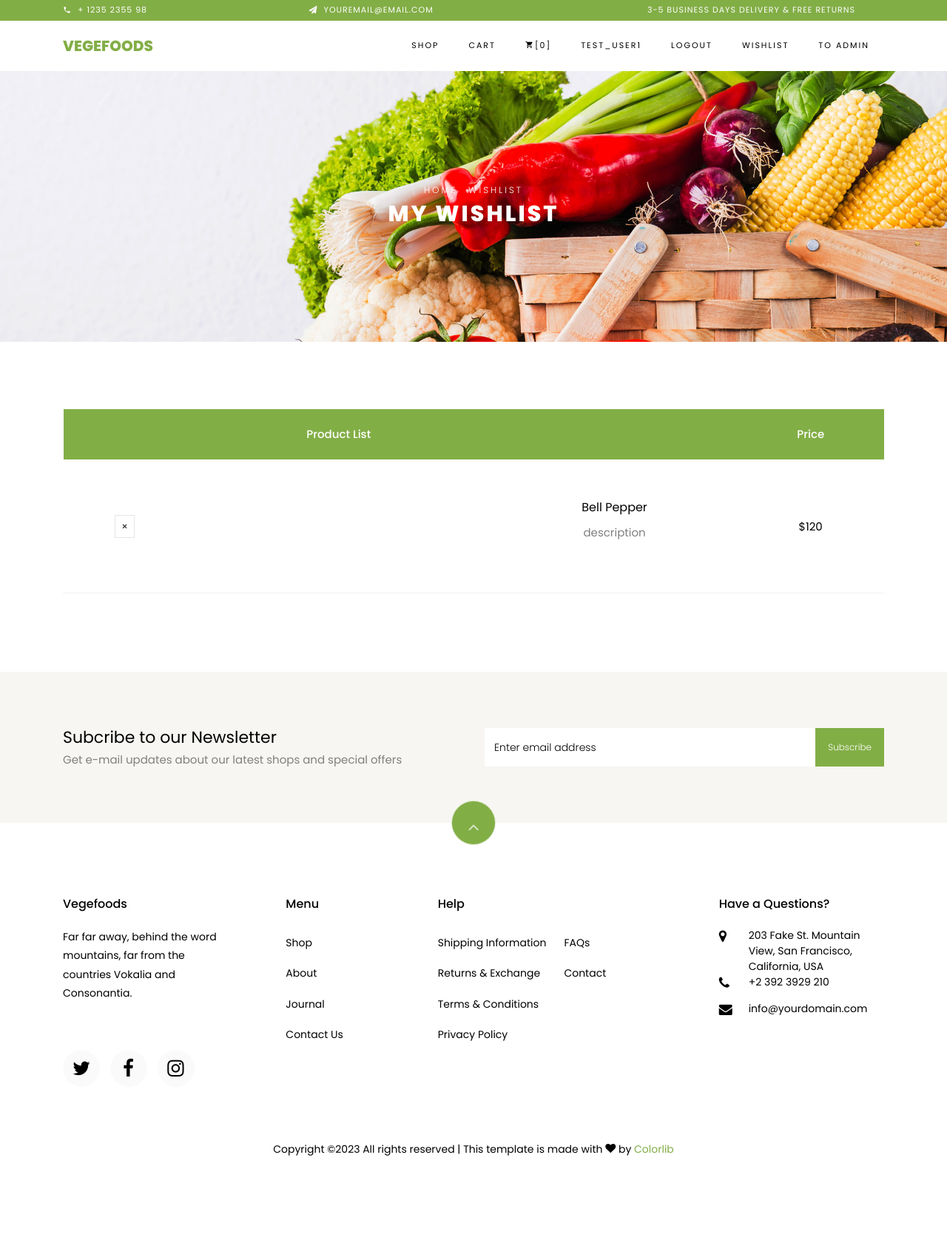
After one commit to vitttoria/PyWEB_, a Django app: page /wishlist/ in a window 1280 px wide. The commit adds this page. Shown: the whole page at 74% size. Run offline with Django 4.2, Linux system fonts and the light colour scheme; a user stored in the database is signed in; parts of the project's set-up code (start-up, migrations or seed data) failed here and were passed over; some libraries are stand-ins or nearby versions; some web fonts are replaced.

Commit message:
Изменения для зачетного задания

```diff
--- a/store/admin.py
+++ b/store/admin.py
@@ -1,8 +1,9 @@
 from django.contrib import admin
-from .models import Product, Category, Discount, Cart
+from .models import Product, Category, Discount, Cart, Wishlist
 
 
 admin.site.register(Category)
 admin.site.register(Product)
 admin.site.register(Discount)
 admin.site.register(Cart)
+admin.site.register(Wishlist)
--- a/store/templates/store/base.html
+++ b/store/templates/store/base.html
@@ -64,6 +64,7 @@
             {% if request.user.is_authenticated %}
             <li class="nav-item"><a class="nav-link">{{request.user.username}}</a></li>
             <li class="nav-item"><a class="nav-link" href="{% url 'login:logout' %}">Logout</a></li>
+            <li class="nav-item"><a class="nav-link" href="{% url 'store:wishlist' %}">Wishlist</a></li>
                {% if  request.user.is_staff %}
                <li class="nav-item"><a class="nav-link" href="/admin/">To Admin</a></li>
                {% endif %}
--- /dev/null
+++ b/store/templates/store/wishlist.html
@@ -0,0 +1,74 @@
+{% extends 'store/base.html' %}
+{% load static %}
+{% block content %}
+    <div class="hero-wrap hero-bread" style="background-image: url({% static 'store/images/bg_1.jpg' %});">
+      <div class="container">
+        <div class="row no-gutters slider-text align-items-center justify-content-center">
+          <div class="col-md-9 ftco-animate text-center">
+          	<p class="breadcrumbs"><span class="mr-2"><a href="index.html">Home</a></span> <span>Wishlist</span></p>
+            <h1 class="mb-0 bread">My Wishlist</h1>
+          </div>
+        </div>
+      </div>
+    </div>
+
+    <section class="ftco-section ftco-cart">
+			<div class="container">
+				<div class="row">
+    			<div class="col-md-12 ftco-animate">
+    				<div class="cart-list">
+	    				<table class="table">
+						    <thead class="thead-primary">
+						      <tr class="text-center">
+						        <th>&nbsp;</th>
+						        <th>Product List</th>
+						        <th>&nbsp;</th>
+						        <th>Price</th>
+						      </tr>
+						    </thead>
+						    <tbody>
+{#						      {% for product in data %}#}<!-- Начало цикла-->
+                                <tr class="text-center">
+                                    <!-- Опционально! Реализовать, что при нажатии на крестик удаляется товар из Wishlist,
+                                    соответственно пишите ссылку на обработчик. Обработчик принимает параметр id товара
+                                    который он должен удалить из БД, удаляет его и возвращает перенаправление (redirect)
+                                    на обработчик wishlist, который показывает страницу wishlist-->
+                                    <td class="product-remove"><a href="{% url 'store:wishlist' %}"><span class="ion-ios-close"></span></a></td>
+                                    <!-- При нажатии на картинку (подставить из БД) должен быть переход на соответствующий товар ссылку прописать в href-->
+                                    <td class="image-prod"><a href="{% url 'store:product' product.id %}"><div class="img" style="/{{ product.image }}"></div></a></td>
+                                    <td class="product-name">
+                                        <h3>Bell Pepper</h3><!-- Название из БД-->
+                                        <p>description</p><!-- Описание из БД-->
+                                    </td>
+
+                                    <td class="price">$120</td><!-- Стоимость из БД-->
+
+                                  </tr>
+{#                              {% endfor %}#}<!-- Конец цикла-->
+						    </tbody>
+						  </table>
+					  </div>
+    			</div>
+    		</div>
+			</div>
+		</section>
+
+		<section class="ftco-section ftco-no-pt ftco-no-pb py-5 bg-light">
+      <div class="container py-4">
+        <div class="row d-flex justify-content-center py-5">
+          <div class="col-md-6">
+          	<h2 style="font-size: 22px;" class="mb-0">Subcribe to our Newsletter</h2>
+          	<span>Get e-mail updates about our latest shops and special offers</span>
+          </div>
+          <div class="col-md-6 d-flex align-items-center">
+            <form action="#" class="subscribe-form">
+              <div class="form-group d-flex">
+                <input type="text" class="form-control" placeholder="Enter email address">
+                <input type="submit" value="Subscribe" class="submit px-3">
+              </div>
+            </form>
+          </div>
+        </div>
+      </div>
+    </section>
+{% endblock %}
--- a/store/urls.py
+++ b/store/urls.py
@@ -1,7 +1,7 @@
 from django.urls import path
 
 
-from .views import CartView, ShopView, ProductSingleView, CartViewSet
+from .views import CartView, ShopView, ProductSingleView, CartViewSet, WishlistView
 from rest_framework import routers
 
 router = routers.DefaultRouter()
@@ -14,4 +14,5 @@ urlpatterns = [
    path('cart/', CartView.as_view(), name='cart'),
    path('', ShopView.as_view(), name='shop'),
    path('product/<int:id>/', ProductSingleView.as_view(), name='product'),
+   path('wishlist/', WishlistView.as_view(), name='wishlist'),
 ]
--- a/store/views.py
+++ b/store/views.py
@@ -7,6 +7,54 @@ from rest_framework import viewsets, response
 from rest_framework.permissions import IsAuthenticated
 from .serializers import CartSerializer
 from django.shortcuts import get_object_or_404
+from django.shortcuts import redirect
+
+
+class WishlistView(View):
+    def get(self, request):
+        if request.user.is_authenticated:
+            products = Product.objects.values('id', 'name', 'image')
+            # код который необходим для обработчика
+            return render(request, "store/wishlist.html",  {"data": products})
+        # Иначе отправляет авторизироваться
+        return redirect('login:login')  # from django.shortcuts import redirect
+
+    def favourites(self, request, id):
+
+        product = get_object_or_404(Product, pk=id)
+        if product.favourites.filter(id=request.user.ide).exist():
+            product.favourites.remove(request.user)
+        else:
+            product.favourites.add(request.user)
+
+        return render(request, 'store/wishlist.html')
+
+
+    def product_favourite_list(request, id):
+        user = request.user
+        favourite_products = user.favourites.all()
+
+        context = {
+            'favourite_products': favourite_products
+        }
+
+        return render(request, 'store/wishlist.html', context)
+
+    def product_detail(request, id):
+        """ A view to show individual product details """
+
+        product = get_object_or_404(Product, pk=id)
+        is_favourite = False
+
+        if product.favourites.filter(id=request.user.id).exists():
+            is_favourite = True
+
+        context = {
+            'product': id,
+            'is_favourite': is_favourite,
+        }
+
+        return render(request, 'store/wishlist.html', context)
 
 
 class CartViewSet(viewsets.ModelViewSet):
@@ -39,7 +87,7 @@ class CartViewSet(viewsets.ModelViewSet):
             else:  # Иначе создаём объект по умолчанию (quantity по умолчанию = 1, так прописали в моделях)
                 cart_item = Cart(user=request.user, product=product)
         cart_item.save()  # Сохранили объект в БД
-        return response.Response({'message': 'Product added to cart'}, status=201)   # Вернули ответ, что всё
+        return response.Response({'message': 'Product added to cart'}, status=201)  # Вернули ответ, что всё
         # прошло успешно
 
     def update(self, request, *args, **kwargs):
```
Also changed, not shown: store/models.py (+8 -0 lines), store/migrations/0004_wishlist.py (added).
